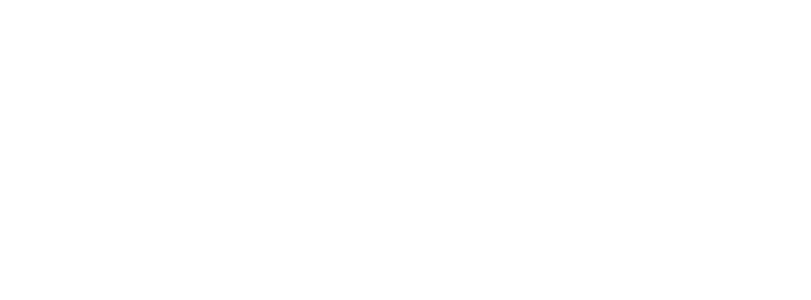
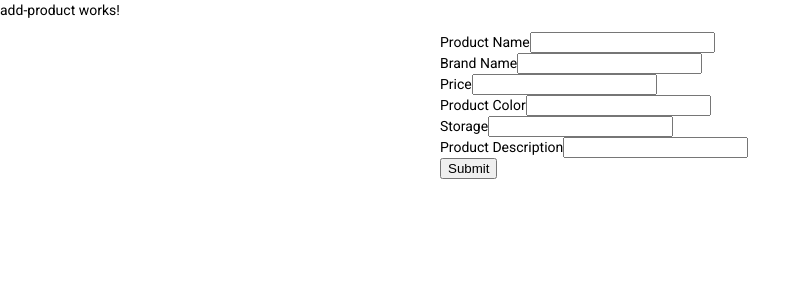
Before and after one commit to idkkwa/loginV2, an Angular app: page /addproducts in a window 1280 px wide. Before the commit this address led to /. Shown: the top 300 px of the page, without its empty margins (0-811 px from the left). Built offline with nearby package versions, Linux system fonts and the light colour scheme.

Commit message:
Adding a List to help dislay products

```diff
--- a/src/app/app-routing.module.ts
+++ b/src/app/app-routing.module.ts
@@ -1,5 +1,6 @@
 import { NgModule } from '@angular/core';
 import { RouterModule, Routes } from '@angular/router';
+import { AddProductComponent } from './components/add-product/add-product.component';
 import { ProductListComponent } from './components/product-list/product-list.component';
 import { HomeComponent } from './home/home.component';
 import { LoginComponent } from './login/login.component';
@@ -7,7 +8,8 @@ import { LoginComponent } from './login/login.component';
 const routes: Routes = [
   {path:'login', component:LoginComponent},
   {path:'', component:HomeComponent},
-  {path:'products', component:ProductListComponent}
+  {path:'products', component:ProductListComponent},
+  {path:'addproducts', component:AddProductComponent}
 
 ];
 
--- a/src/app/components/add-product/add-product.component.css
+++ b/src/app/components/add-product/add-product.component.css
@@ -0,0 +1,4 @@
+.submit-form {
+    max-width: 400px;
+    margin: auto;
+  }
--- a/src/app/components/add-product/add-product.component.html
+++ b/src/app/components/add-product/add-product.component.html
@@ -1 +1,83 @@
 <p>add-product works!</p>
+<div>
+    <div class="submit-form">
+      <div *ngIf="!submitted">
+        <div class="form-group">
+          <label for="product_name">Product Name</label>
+          <input
+            type="text"
+            class="form-control"
+            id="product_name"
+            required
+            [(ngModel)]="product.product_name"
+            name="product_name"
+          />
+        </div>
+
+        <div class="form-group">
+          <label for="brand_name">Brand Name</label>
+          <input
+            type="text"
+            class="form-control"
+            id="brand_name"
+            required
+            [(ngModel)]="product.brand_name"
+            name="brand_name"
+          />
+        </div>
+
+        <div class="form-group">
+            <label for="price">Price</label>
+            <input
+            type="text"
+              class="form-control"
+              id="price"
+              required
+              [(ngModel)]="product.price"
+              name="price"
+            />
+          </div>
+
+          <div class="form-group">
+            <label for="product_color">Product Color</label>
+            <input
+            type="text"
+              class="form-control"
+              id="product_color"
+              required
+              [(ngModel)]="product.product_color"
+              name="product_color"
+            />
+          </div>
+
+          <div class="form-group">
+            <label for="storage">Storage</label>
+            <input
+            type="text"
+              class="form-control"
+              id="storage"
+              required
+              [(ngModel)]="product.storage"
+              name="storage"
+            />
+          </div>
+
+          <div class="form-group">
+            <label for="product_description">Product Description</label>
+            <input
+            type="text"
+              class="form-control"
+              id="product_description"
+              required
+              [(ngModel)]="product.product_description"
+              name="product_description"
+            />
+          </div>
+        <button (click)="saveProduct()" class="btn btn-success">Submit</button>
+      </div>
+      <div *ngIf="submitted">
+        <h4>Product was submitted successfully!</h4>
+        <button class="btn btn-success" (click)="newProduct()">Add</button>
+      </div>
+    </div>
+  </div>
--- a/src/app/components/add-product/add-product.component.ts
+++ b/src/app/components/add-product/add-product.component.ts
@@ -1,4 +1,6 @@
 import { Component, OnInit } from '@angular/core';
+import { Product } from 'src/app/models/product.model';
+import { ProductService } from 'src/app/services/product.service';
 
 @Component({
   selector: 'app-add-product',
@@ -6,10 +8,50 @@ import { Component, OnInit } from '@angular/core';
   styleUrls: ['./add-product.component.css']
 })
 export class AddProductComponent implements OnInit {
+  product: Product = {
+    product_name: '',
+    brand_name: '',
+    price: '',
+    product_color: '',
+    storage: '',
+    product_description: '',
+  };
 
-  constructor() { }
-
+  submitted = false;
+  constructor(private productService: ProductService) { }
   ngOnInit(): void {
   }
 
+  saveProduct(): void {
+    const data = {
+      product_name: this.product.product_name,
+      brand_name: this.product.brand_name,
+      price: this.product.price,
+      product_color: this.product.product_color,
+      storage: this.product.storage,
+      product_description: this.product.product_description
+    };
+
+    this.productService.create(data)
+    .subscribe(
+      response => {
+        console.log(response);
+        this.submitted = true;
+      },
+      error => {
+        console.log(error);
+      });
+  }
+
+    newProduct(): void {
+      this.submitted = false;
+      this.product = {
+        product_name: '',
+        brand_name: '',
+        price: '',
+        product_color: '',
+        storage: '',
+        product_description: '',
+      };
+    }
 }
--- a/src/app/components/product-list/product-list.component.html
+++ b/src/app/components/product-list/product-list.component.html
@@ -1 +1,73 @@
 <p>product-list works!</p>
+<div class="list row">
+    <div class="col-md-8">
+      <div class="input-group mb-3">
+        <input
+          type="text"
+          class="form-control"
+          placeholder="Search by Product Name"
+          [(ngModel)]="product_name"
+        />
+        <div class="input-group-append">
+          <button
+            class="btn btn-outline-secondary"
+            type="button"
+            (click)="searchTitle()"
+          >
+            Search
+          </button>
+        </div>
+      </div>
+    </div>
+    <div class="col-md-6">
+      <h4>Product List</h4>
+      <ul class="list-group">
+        <li
+          class="list-group-item"
+          *ngFor="let product of products; let i = index"
+          [class.active]="i == currentIndex"
+          (click)="setActiveProducts(product, i)"
+        >
+          {{ product.product_name }}
+        </li>
+      </ul>
+      <button class="m-3 btn btn-sm btn-danger" (click)="removeAllProducts()">
+        Remove All
+      </button>
+    </div>
+    <div class="col-md-6">
+      <div *ngIf="currentProduct.id">
+        <h4>Product</h4>
+        <div>
+          <label><strong>Product Name:</strong></label> {{ currentProduct.product_name }}
+        </div>
+        <div>
+          <label><strong>Brand Name:</strong></label>
+          {{ currentProduct.brand_name }}
+        </div>
+        <div>
+        <label><strong>Price:</strong></label>
+            {{ currentProduct.price }}
+        </div>
+        <div>
+            <label><strong>Storage:</strong></label>
+                {{ currentProduct.storage }}
+            </div>
+        <div>
+        <div>
+        <label><strong>Product Description:</strong></label>
+                {{ currentProduct.product_description }}
+        </div>
+        <label><strong>Status:</strong></label>
+          {{ currentProduct.price ? "Published" : "Pending" }}
+        </div>
+        <a class="badge badge-warning" routerLink="/products/{{ currentProduct.id }}">
+          Edit
+        </a>
+      </div>
+      <div *ngIf="!currentProduct">
+        <br />
+        <p>Please click on a Tutorial...</p>
+      </div>
+    </div>
+  </div>
--- a/src/app/components/product-list/product-list.component.ts
+++ b/src/app/components/product-list/product-list.component.ts
@@ -1,4 +1,6 @@
 import { Component, OnInit } from '@angular/core';
+import { Product } from 'src/app/models/product.model';
+import { ProductService } from 'src/app/services/product.service';
 
 @Component({
   selector: 'app-product-list',
@@ -7,9 +9,57 @@ import { Component, OnInit } from '@angular/core';
 })
 export class ProductListComponent implements OnInit {
 
-  constructor() { }
-
+  products?: Product[];
+  currentProduct: Product = {};
+  currentIndex = -1;
+  product_name = '';
+  constructor(private productService: ProductService) { }
   ngOnInit(): void {
+    this.retrieveProducts();
+  }
+  retrieveProducts(): void {
+    this.productService.getAll()
+      .subscribe(
+        data => {
+          this.products = data;
+          console.log(data);
+        },
+        error => {
+          console.log(error);
+        });
+  }
+  refreshList(): void {
+    this.retrieveProducts();
+    this.currentProduct = {};
+    this.currentIndex = -1;
+  }
+  setActiveProducts(product: Product, index: number): void {
+    this.currentProduct = product;
+    this.currentIndex = index;
+  }
+  removeAllProducts(): void {
+    this.productService.deleteAll()
+      .subscribe(
+        response => {
+          console.log(response);
+          this.refreshList();
+        },
+        error => {
+          console.log(error);
+        });
+  }
+  searchTitle(): void {
+    this.currentProduct = {};
+    this.currentIndex = -1;
+    this.productService.findByTitle(this.product_name)
+      .subscribe(
+        data => {
+          this.products = data;
+          console.log(data);
+        },
+        error => {
+          console.log(error);
+        });
   }
 
 }
--- a/src/app/models/product.model.ts
+++ b/src/app/models/product.model.ts
@@ -6,5 +6,4 @@ export class Product {
     product_color?: string;
     storage?: string;
     product_description?: string;
-
 }
--- a/src/app/services/product.service.ts
+++ b/src/app/services/product.service.ts
@@ -20,4 +20,19 @@ export class ProductService {
   get(id: any): Observable<Product> {
     return this.http.get(`${baseUrl}/${id}`);
   }
+  create(data: any): Observable<any> {
+    return this.http.post(baseUrl, data);
+  }
+  update(id: any, data: any): Observable<any> {
+    return this.http.put(`${baseUrl}/${id}`, data);
+  }
+  delete(id: any): Observable<any> {
+    return this.http.delete(`${baseUrl}/${id}`);
+  }
+  deleteAll(): Observable<any> {
+    return this.http.delete(baseUrl);
+  }
+  findByTitle(title: any): Observable<Product[]> {
+    return this.http.get<Product[]>(`${baseUrl}?title=${title}`);
+  }
 }
```
